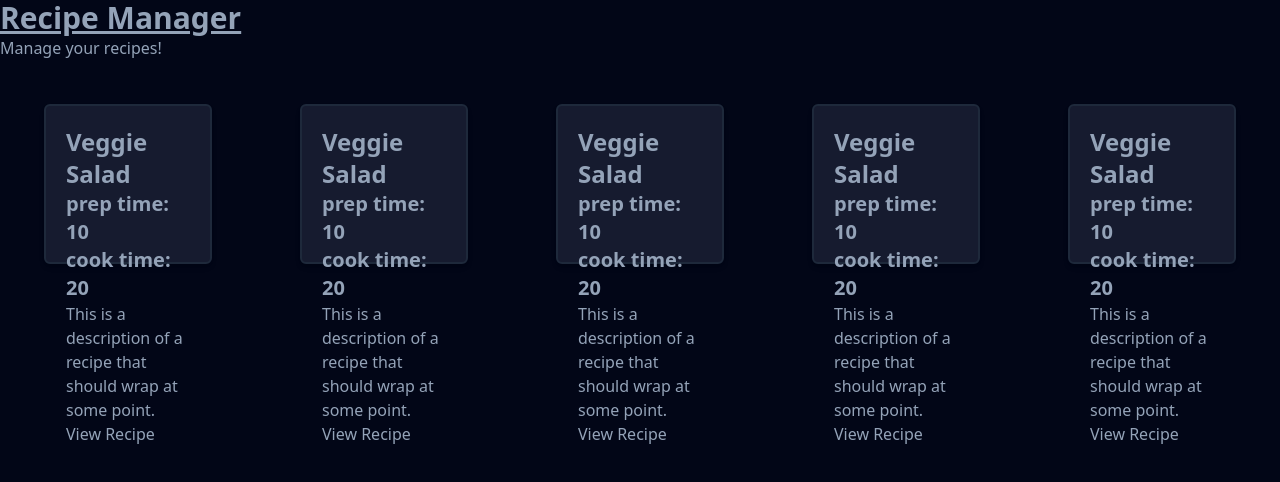
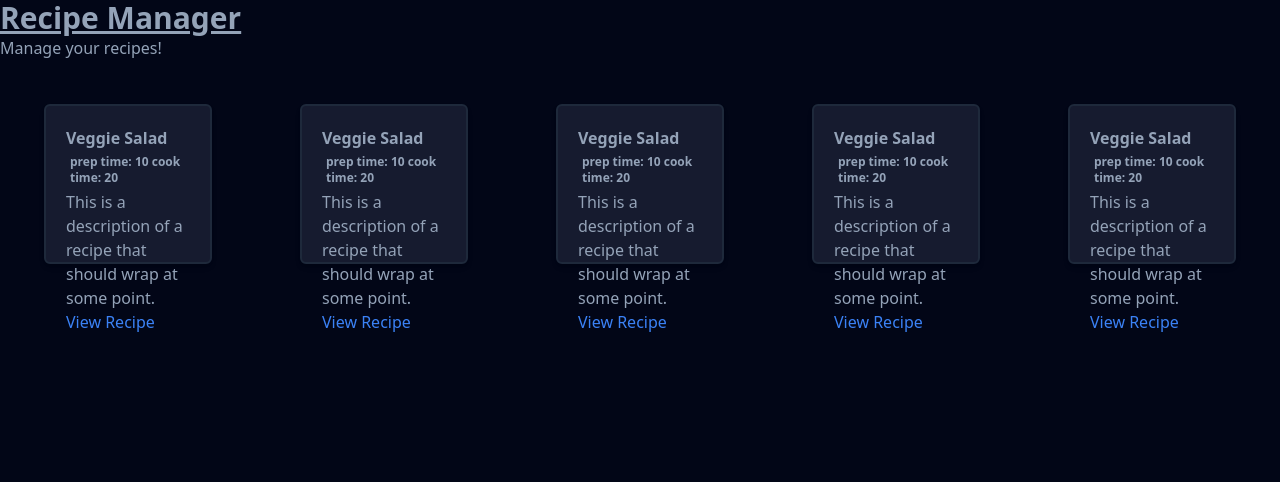
Before and after one commit to ZachariahWard/Recipe-Manager, a Next.js app: page / in a window 1280 px wide. Shown: the top 482 px of the page. Built offline with nearby package versions, Linux system fonts and the light colour scheme.

Commit message:
WIP@ Tile

```diff
--- a/components/Tile.tsx
+++ b/components/Tile.tsx
@@ -17,12 +17,15 @@ const Tile: FC<TileProps> = ({
   link,
 }) => {
   return (
-    <div className="flex flex-col align-left-top border-2 border-solid border-slate-800 m-11 p-5 rounded-md shadow-md bg-indigo-200 bg-opacity-10 max-w-xs max-h-40">
-      <h2 className="text-2xl font-semibold">{name}</h2>
-      <h3 className="text-xl font-semibold">prep time: {prepTime}</h3>
-      <h3 className="text-xl font-semibold">cook time: {cookTime}</h3>
+    <div className="grid align-left-top border-2 border-solid border-slate-800 m-11 p-5 rounded-md shadow-md bg-indigo-200 bg-opacity-10 max-w-xs max-h-40">
+      <h2 className="text-md font-semibold">{name}</h2>
+      <h3 className="text-xs font-semibold m-1">
+        prep time: {prepTime} cook time: {cookTime}
+      </h3>
       <p>{description}</p>
-      <Link href={link}>View Recipe</Link>
+      <Link href={link} className="text-blue-500">
+        View Recipe
+      </Link>
     </div>
   );
 };
```
